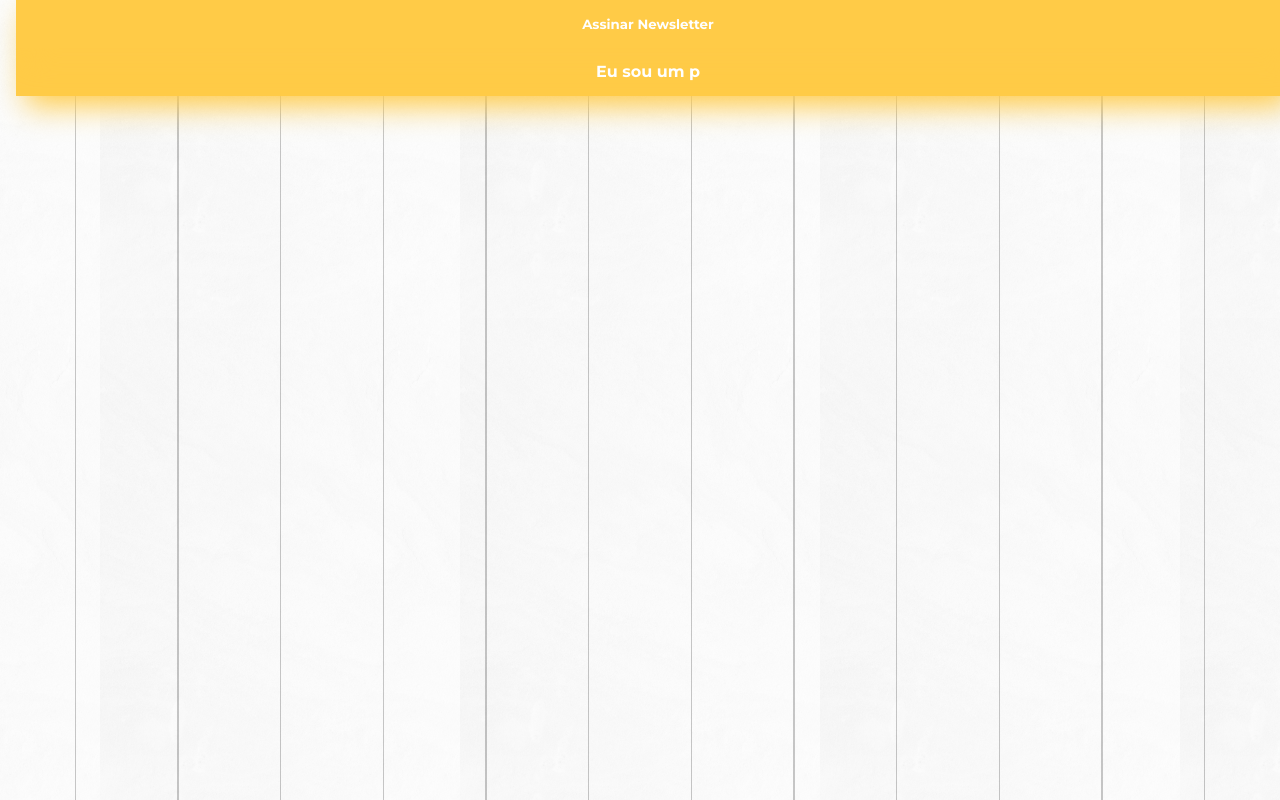
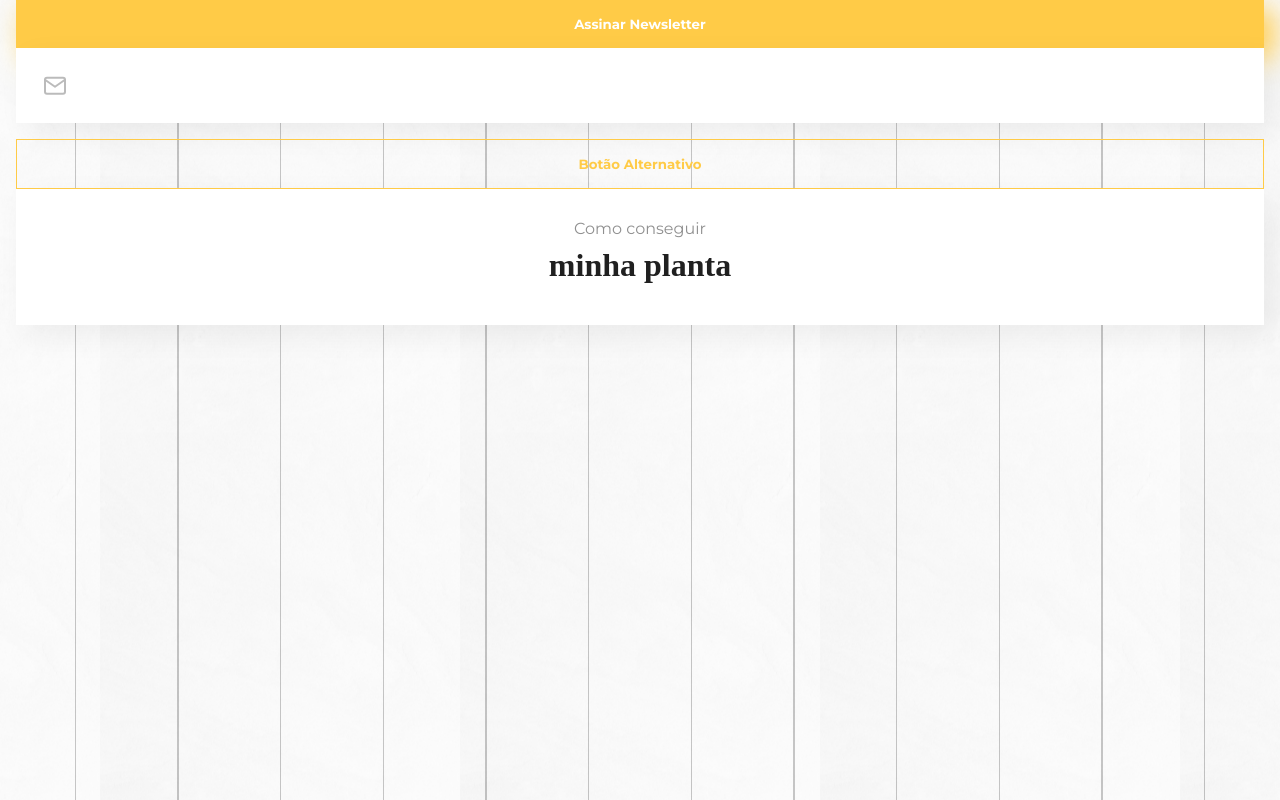
Before and after one commit to ailtonxavier/styleguide, a plain HTML site: page index.html in a window 1280 px wide. Drawn offline with Linux system fonts and the light colour scheme; a web font is replaced by a local one.

Commit message:
Aula 3 concluída

```diff
--- a/assets/css/base/_variaveis.css
+++ b/assets/css/base/_variaveis.css
@@ -3,6 +3,14 @@
   --branco: #fff;
   --cinza: #909090;
   --preto: #202020;
+
   --familia-corpo: 'Montserrat', sans-serif;
+  --familia-titulo-destaque: 'Elsie Swash Caps', Serif;
+
+  --peso-titulo-destaque: 900;
+  --peso-botao: 700;
+
   --tamanho-corpo: 1rem;
+  --tamanho-titulo: 1.375rem;
+  --tamanho-titulo-destaque: 2rem;
 }
--- a/assets/css/base/base.css
+++ b/assets/css/base/base.css
@@ -2,13 +2,39 @@
 @import url('./_reset.css');
 
 body {
+  background: url('../../img/fundo_textura.png'), url('../../img/fundo_linhas.png');
+  background-position: center;
+  color: var(--cinza);
   font-family: var(--familia-corpo);
   font-size: var(--tamanho-corpo);
-  background: url('../../img/fundo_textura.png'), url('../../img/fundo_linhas.png');
-  background-position: center;
 }
 
 .container {
   padding-left: 1rem;
-  padding-left: 1rem;
+  padding-right: 1rem;
 }
+
+.titulo {
+  color: var(--tamanho-titulo);
+}
+
+.titulo_destaque {
+  color: var(--preto);
+  display: block;
+  font-family: var(--familia-titulo-destaque);
+  font-size: var(--tamanho-titulo-destaque);
+  font-weight: var(--peso-titulo-destaque);
+  margin: .75rem 0;
+}
+
+.alinhamento_esquerda {
+  text-align: left;
+}
+
+.alinhamento_centralizado {
+  text-align: center;
+}
+
+.texto {
+  line-height: 26px;
+}
--- a/assets/css/componentes/botoes.css
+++ b/assets/css/componentes/botoes.css
@@ -3,7 +3,7 @@
 
  text-align: center;
  font-family: inherit;
- font-weight: 700;
+ font-weight: var(--peso-botao);
  color: var(--branco);
 
  width: 100%;
@@ -14,3 +14,10 @@
 
  border: none;
 }
+
+.botao_alternativo {
+  color: var(--amarelo);
+  background-color: unset;
+  box-shadow: none;
+  border: 1px solid var(--amarelo);
+}
--- /dev/null
+++ b/assets/css/componentes/cartao.css
@@ -0,0 +1,8 @@
+.cartao {
+  box-sizing: border-box;
+  padding-top: 2rem;
+  padding-bottom: 2rem;
+  background-color: var(--branco);
+
+  box-shadow: 10px 10px 30px #0000000f;
+}
--- /dev/null
+++ b/assets/css/componentes/input.css
@@ -0,0 +1,25 @@
+.input {
+  color: inherit;
+  font-family: inherit;
+  font-size: inherit;
+
+  width: 100%;
+
+  padding: 1.75rem;
+
+  box-sizing: border-box;
+  margin-bottom: 1rem;
+  border: none;
+  background-color: (--branco);
+  box-shadow: 10px 10px 30px #0000000f;
+}
+
+.input_icone {
+  padding-left: 4.25rem;
+  background-repeat: no-repeat;
+  background-position: left 1.75rem center;
+}
+
+.input_email {
+  background-image: url('../../img/icones/mail.svg');
+}
--- a/index.html
+++ b/index.html
@@ -6,12 +6,21 @@
     <link href="https://fonts.googleapis.com/css2?family=Elsie+Swash+Caps:wght@900&family=Montserrat:wght@400;700&display=swap" rel="stylesheet">
     <link rel="stylesheet" href="./assets/css/base/base.css">
     <link rel="stylesheet" href="./assets/css/componentes/botoes.css">
+    <link rel="stylesheet" href="./assets/css/componentes/input.css">
+    <link rel="stylesheet" href="./assets/css/componentes/cartao.css">
     <title>Home | Casa Verde</title>
   </head>
   <body>
     <main class="container">
       <button class="botao">Assinar Newsletter</button>
-      <p class="botao">Eu sou um p</p>
+      <input type="text" class="input input_icone input_email" aria-label="Insira seu e-mail">
+      <button class="botao botao_alternativo">Botão Alternativo</button>
+      <article class="cartao">
+
+        <h2 class="titulo alinhamento_centralizado">Como conseguir
+          <span class="titulo_destaque">minha planta</span>
+        </h2>
+      </article>
     </main>
   </body>
 </html>
```
